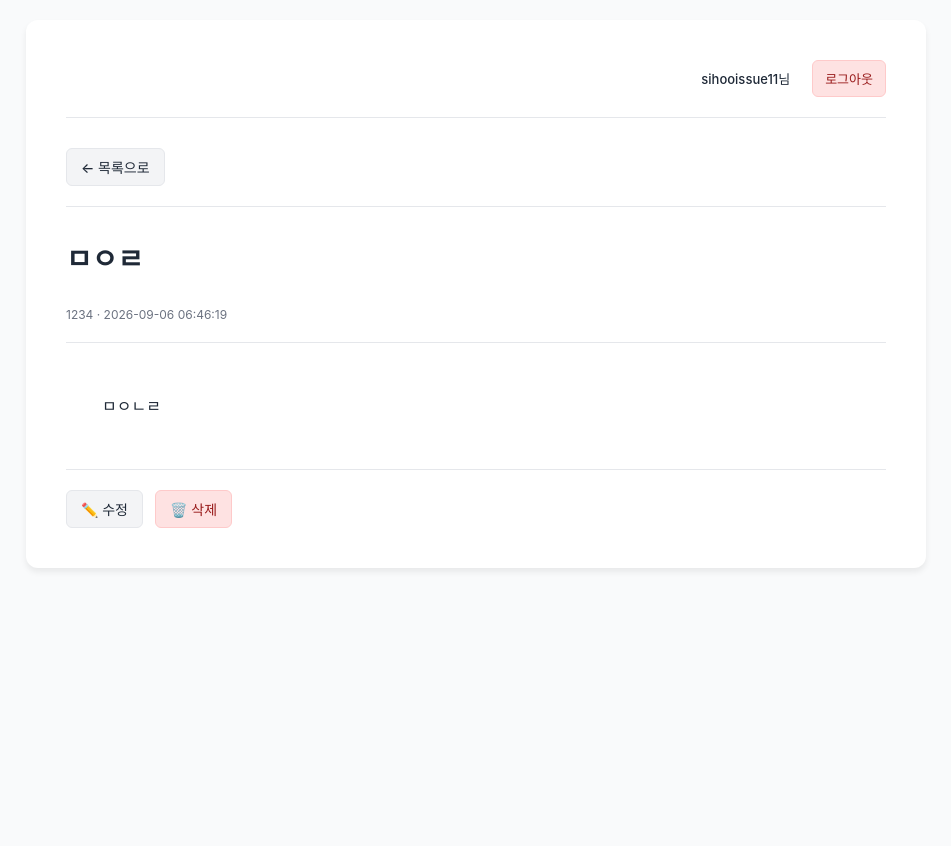
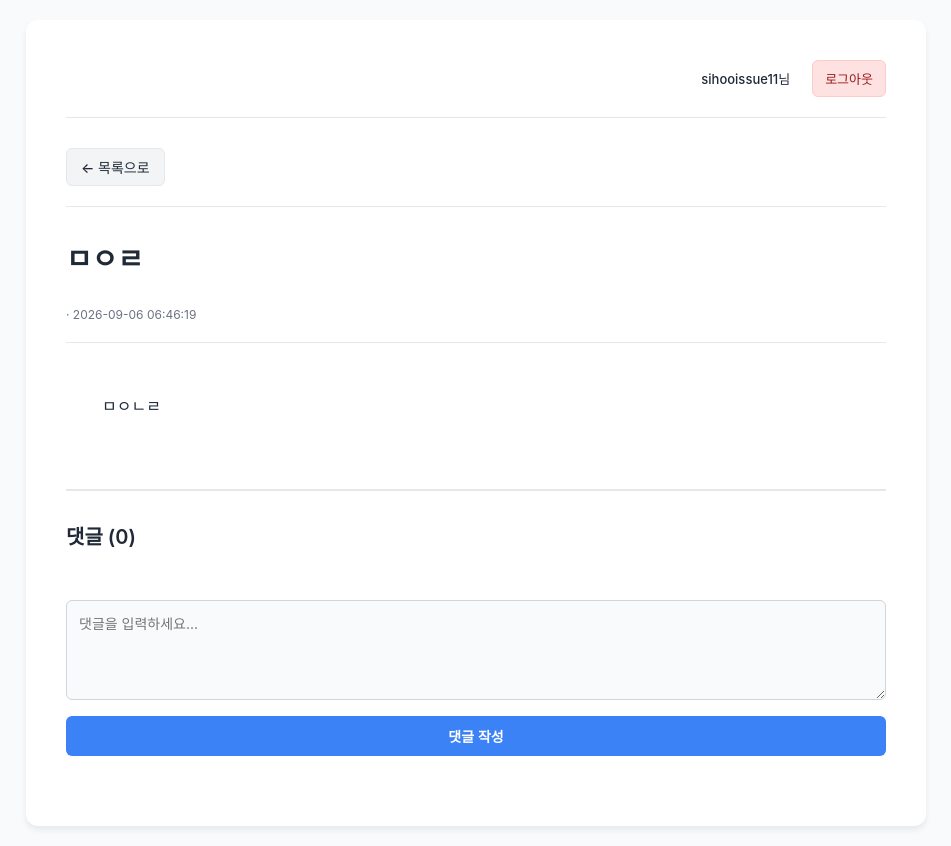
Before and after one commit to sihoo11/week_06_bbs, a Flask app: page /posts/12 in a window 1280 px wide. Shown: the whole page, without its empty margins (164-1115 px from the left). Before the commit the page ends 570 px from the top, so only its background shows below. Run offline with Flask 3, Linux system fonts and the light colour scheme; a user stored in the database is signed in; data comes from the database, SQL or seed files in the repository; data that the repository does not hold is empty.

Commit message:
Feature: 댓글 기능 추가 및 관리자 기능 제거
- 댓글 작성, 조회, 삭제 기능 추가
- 본인만 자신의 댓글 삭제 가능
- 모든 관리자 권한 체크 제거 (본인만 수정/삭제 가능)
- detail.html에 댓글 UI 추가
- 댓글 스타일링 개선

```diff
--- a/app.py
+++ b/app.py
@@ -27,16 +27,21 @@ def index():
 
 @app.route("/posts/<int:post_id>")
 def detail(post_id):
+    post = get_post_or_404(post_id)
+    if post is None:
+        return "글 없음", 404
+
     conn = get_db()
-    post = conn.execute("SELECT * FROM posts WHERE id = ?", (post_id,)).fetchone()
-    author = None
-    user = None
-    if post:
-        author = conn.execute("SELECT * FROM users WHERE id = ?", (post["user_id"],)).fetchone()
-    if "user_id" in session:
-        user = conn.execute("SELECT * FROM users WHERE id = ?", (session["user_id"],)).fetchone()
+    comments = conn.execute("""
+        SELECT comments.*, users.username
+        FROM comments
+        LEFT JOIN users ON comments.user_id = users.id
+        WHERE comments.post_id = ?
+        ORDER BY comments.id ASC
+    """, (post_id,)).fetchall()
     conn.close()
-    return render_template('detail.html', post=post, author=author, user=user)
+
+    return render_template("detail.html", post=post, comments=comments)
 
 @app.route("/new", methods=["GET", "POST"])
 def new():
@@ -65,14 +70,12 @@ def edit(post_id):
 
     conn = get_db()
     post = conn.execute("SELECT * FROM posts WHERE id = ?", (post_id,)).fetchone()
-    user = conn.execute("SELECT * FROM users WHERE id = ?", (session["user_id"],)).fetchone()
     conn.close()
 
     is_owner = post["user_id"] == session["user_id"]
-    is_admin = user and user["is_admin"]
 
-    if not (is_owner or is_admin):
-        return "본인 또는 관리자만 수정 가능합니다.", 403
+    if not is_owner:
+        return "본인만 수정 가능합니다.", 403
 
     if request.method == "POST":
         title = request.form["title"]
@@ -92,14 +95,12 @@ def delete_post(post_id):
 
     conn = get_db()
     post = conn.execute("SELECT * FROM posts WHERE id = ?", (post_id,)).fetchone()
-    user = conn.execute("SELECT * FROM users WHERE id = ?", (session["user_id"],)).fetchone()
 
     is_owner = post["user_id"] == session["user_id"]
-    is_admin = user and user["is_admin"]
 
-    if not (is_owner or is_admin):
+    if not is_owner:
         conn.close()
-        return "본인 또는 관리자만 삭제 가능합니다.", 403
+        return "본인만 삭제 가능합니다.", 403
 
     conn.execute("DELETE FROM posts WHERE id = ?", (post_id,))
     conn.commit()
@@ -155,6 +156,12 @@ def get_db() :
     conn.row_factory = sqlite3.Row
     return conn
 
+def get_post_or_404(post_id):
+    conn = get_db()
+    post = conn.execute("SELECT * FROM posts WHERE id = ?", (post_id,)).fetchone()
+    conn.close()
+    return post
+
 def create_table() :
     conn = get_db()
     conn.execute("""
@@ -190,6 +197,97 @@ def create_table() :
     conn.commit()
     conn.close()
 
+def create_tables():
+    conn = get_db()
+    conn.execute("""
+        CREATE TABLE IF NOT EXISTS users (
+            id INTEGER PRIMARY KEY AUTOINCREMENT,
+            username TEXT NOT NULL UNIQUE,
+            password_hash TEXT NOT NULL,
+            role TEXT NOT NULL DEFAULT 'user',
+            created_at TEXT DEFAULT (datetime('now', 'localtime'))
+        )
+    """)
+    conn.execute("""
+        CREATE TABLE IF NOT EXISTS posts (
+            id INTEGER PRIMARY KEY AUTOINCREMENT,
+            title TEXT NOT NULL,
+            content TEXT NOT NULL,
+            user_id INTEGER,
+            is_notice INTEGER NOT NULL DEFAULT 0,
+            created_at TEXT DEFAULT (datetime('now', 'localtime')),
+            FOREIGN KEY (user_id) REFERENCES users(id)
+        )
+    """)
+    conn.execute("""
+        CREATE TABLE IF NOT EXISTS comments (
+            id INTEGER PRIMARY KEY AUTOINCREMENT,
+            post_id INTEGER NOT NULL,
+            user_id INTEGER,
+            content TEXT NOT NULL,
+            created_at TEXT DEFAULT (datetime('now', 'localtime')),
+            FOREIGN KEY (post_id) REFERENCES posts(id),
+            FOREIGN KEY (user_id) REFERENCES users(id)
+        )
+    """)
+    conn.execute("""
+        CREATE TABLE IF NOT EXISTS chat_messages (
+            id INTEGER PRIMARY KEY AUTOINCREMENT,
+            username TEXT NOT NULL,
+            content TEXT NOT NULL,
+            created_at TEXT DEFAULT (datetime('now', 'localtime'))
+        )
+    """)
+    # 8주차까지 없던 컬럼을 이어쓰는 DB에 추가 (한 번만 실행됨)
+    for statement in [
+        "ALTER TABLE posts ADD COLUMN user_id INTEGER",
+        "ALTER TABLE users ADD COLUMN role TEXT NOT NULL DEFAULT 'user'",
+        "ALTER TABLE posts ADD COLUMN is_notice INTEGER NOT NULL DEFAULT 0",
+    ]:
+        try:
+            conn.execute(statement)
+        except sqlite3.OperationalError:
+            pass
+    conn.commit()
+    conn.close()
+
+@app.route("/posts/<int:post_id>/comments", methods=["POST"])
+def create_comment(post_id):
+    if "user_id" not in session:
+        return redirect(url_for("login"))
+
+    content = request.form.get("content", "").strip()
+    if not content:
+        return redirect(url_for("detail", post_id=post_id))
+
+    conn = get_db()
+    conn.execute(
+        "INSERT INTO comments (post_id, user_id, content) VALUES (?, ?, ?)",
+        (post_id, session["user_id"], content)
+    )
+    conn.commit()
+    conn.close()
+    return redirect(url_for("detail", post_id=post_id))
+
+
+@app.route("/comments/<int:comment_id>/delete", methods=["POST"])
+def delete_comment(comment_id):
+    conn = get_db()
+    comment = conn.execute("SELECT * FROM comments WHERE id = ?", (comment_id,)).fetchone()
+    if comment is None:
+        conn.close()
+        return "댓글 없음", 404
+
+    is_owner = comment["user_id"] == session.get("user_id")
+    if not is_owner:
+        conn.close()
+        return "권한 없음", 403
+
+    conn.execute("DELETE FROM comments WHERE id = ?", (comment_id,))
+    conn.commit()
+    conn.close()
+    return redirect(url_for("detail", post_id=comment["post_id"]))
+
 @app.route("/dashboard")
 def dashboard():
     sido = request.args.get("sido", "서울")
@@ -197,5 +295,5 @@ def dashboard():
     return render_template('dashboard.html', rows=rows, sido=sido, source=source)
 
 if __name__ == '__main__' :
-    create_table()
+    create_tables()
     app.run(debug=True, port=5001)
--- a/templates/base.html
+++ b/templates/base.html
@@ -421,6 +421,162 @@
             font-size: 13px;
             font-weight: 500;
         }
+
+        .comments-section {
+            margin-top: 40px;
+            padding-top: 30px;
+            border-top: 2px solid #e5e7eb;
+            animation: fadeIn 0.5s ease-out 0.4s backwards;
+        }
+
+        .comments-section h2 {
+            font-size: 20px;
+            color: #1f2937;
+            margin-bottom: 20px;
+            font-weight: 600;
+        }
+
+        .comment-form {
+            margin-bottom: 30px;
+            animation: fadeIn 0.5s ease-out;
+        }
+
+        .comment-form textarea {
+            width: 100%;
+            padding: 12px;
+            border: 1px solid #d1d5db;
+            border-radius: 6px;
+            font-size: 14px;
+            font-family: inherit;
+            resize: vertical;
+            min-height: 100px;
+            margin-bottom: 12px;
+            transition: all 0.3s ease;
+            color: #1f2937;
+            background: #f9fafb;
+        }
+
+        .comment-form textarea:focus {
+            outline: none;
+            border-color: #3b82f6;
+            box-shadow: 0 0 0 3px rgba(59, 130, 246, 0.1);
+            background: white;
+        }
+
+        .comment-form button {
+            padding: 10px 16px;
+            background: #3b82f6;
+            color: white;
+            border: none;
+            border-radius: 6px;
+            font-size: 14px;
+            font-weight: 600;
+            cursor: pointer;
+            transition: all 0.3s ease;
+            width: 100%;
+        }
+
+        .comment-form button:hover {
+            background: #2563eb;
+            box-shadow: 0 4px 6px rgba(37, 99, 235, 0.2);
+        }
+
+        .login-prompt {
+            background: #dbeafe;
+            border: 1px solid #93c5fd;
+            border-radius: 6px;
+            padding: 16px;
+            text-align: center;
+            margin-bottom: 20px;
+            color: #1f2937;
+            font-size: 14px;
+        }
+
+        .login-prompt a {
+            color: #1d4ed8;
+            text-decoration: none;
+            font-weight: 600;
+            transition: color 0.3s ease;
+        }
+
+        .login-prompt a:hover {
+            color: #1e40af;
+            text-decoration: underline;
+        }
+
+        .comments-list {
+            display: flex;
+            flex-direction: column;
+            gap: 20px;
+            margin-bottom: 30px;
+        }
+
+        .comment {
+            padding-bottom: 20px;
+            border-bottom: 1px solid #e5e7eb;
+            transition: all 0.3s ease;
+            animation: fadeIn 0.4s ease-out backwards;
+        }
+
+        .comment:last-child {
+            border-bottom: none;
+            padding-bottom: 0;
+        }
+
+        .comment:nth-child(1) { animation-delay: 0.1s; }
+        .comment:nth-child(2) { animation-delay: 0.15s; }
+        .comment:nth-child(3) { animation-delay: 0.2s; }
+        .comment:nth-child(n+4) { animation-delay: 0.25s; }
+
+        .comment-header {
+            display: flex;
+            justify-content: space-between;
+            align-items: flex-start;
+            margin-bottom: 12px;
+            gap: 12px;
+        }
+
+        .comment-author {
+            font-weight: 600;
+            color: #1f2937;
+            font-size: 14px;
+            margin-bottom: 4px;
+        }
+
+        .comment-date {
+            color: #9ca3af;
+            font-size: 12px;
+        }
+
+        .comment-content {
+            color: #1f2937;
+            font-size: 14px;
+            line-height: 1.6;
+            word-break: break-word;
+            white-space: pre-wrap;
+            margin: 0;
+        }
+
+        .comment-delete {
+            display: inline;
+        }
+
+        .comment-delete-btn {
+            padding: 6px 10px;
+            background: #fee2e2;
+            color: #991b1b;
+            border: 1px solid #fecaca;
+            border-radius: 4px;
+            font-size: 12px;
+            cursor: pointer;
+            transition: all 0.3s ease;
+            font-weight: 500;
+        }
+
+        .comment-delete-btn:hover {
+            background: #fecaca;
+            border-color: #fca5a5;
+        }
     </style>
 </head>
 <body>
--- a/templates/detail.html
+++ b/templates/detail.html
@@ -18,7 +18,7 @@
         {{ post.content }}
     </div>
 
-    {% if session.get("user_id") == post.user_id or (user and user.is_admin) %}
+    {% if session.get("user_id") == post.user_id %}
     <div class="post-actions">
         <a href="/posts/{{ post.id }}/edit">✏️ 수정</a>
         <form method="POST" action="/posts/{{ post.id }}/delete" onsubmit="return confirm('정말 삭제하시겠습니까?')">
@@ -26,4 +26,40 @@
         </form>
     </div>
     {% endif %}
+
+    <div class="comments-section">
+        <h2>댓글 ({{ comments|length }})</h2>
+
+        <div class="comments-list">
+            {% for comment in comments %}
+            <div class="comment">
+                <div class="comment-header">
+                    <div>
+                        <div class="comment-author">{{ comment.username or '익명' }}</div>
+                        <div class="comment-date">{{ comment.created_at }}</div>
+                    </div>
+                    {% if session.get("user_id") == comment.user_id %}
+                    <form method="POST" action="/comments/{{ comment.id }}/delete" class="comment-delete">
+                        <button type="submit" class="comment-delete-btn">삭제</button>
+                    </form>
+                    {% endif %}
+                </div>
+                <div class="comment-content">
+                    {{ comment.content }}
+                </div>
+            </div>
+            {% endfor %}
+        </div>
+
+        {% if session.get("user_id") %}
+        <form method="POST" action="/posts/{{ post.id }}/comments" class="comment-form">
+            <textarea name="content" placeholder="댓글을 입력하세요..." required></textarea>
+            <button type="submit">댓글 작성</button>
+        </form>
+        {% else %}
+        <div class="login-prompt">
+            <a href="/login">로그인</a>하면 댓글을 작성할 수 있습니다.
+        </div>
+        {% endif %}
+    </div>
 {% endblock %}
```
